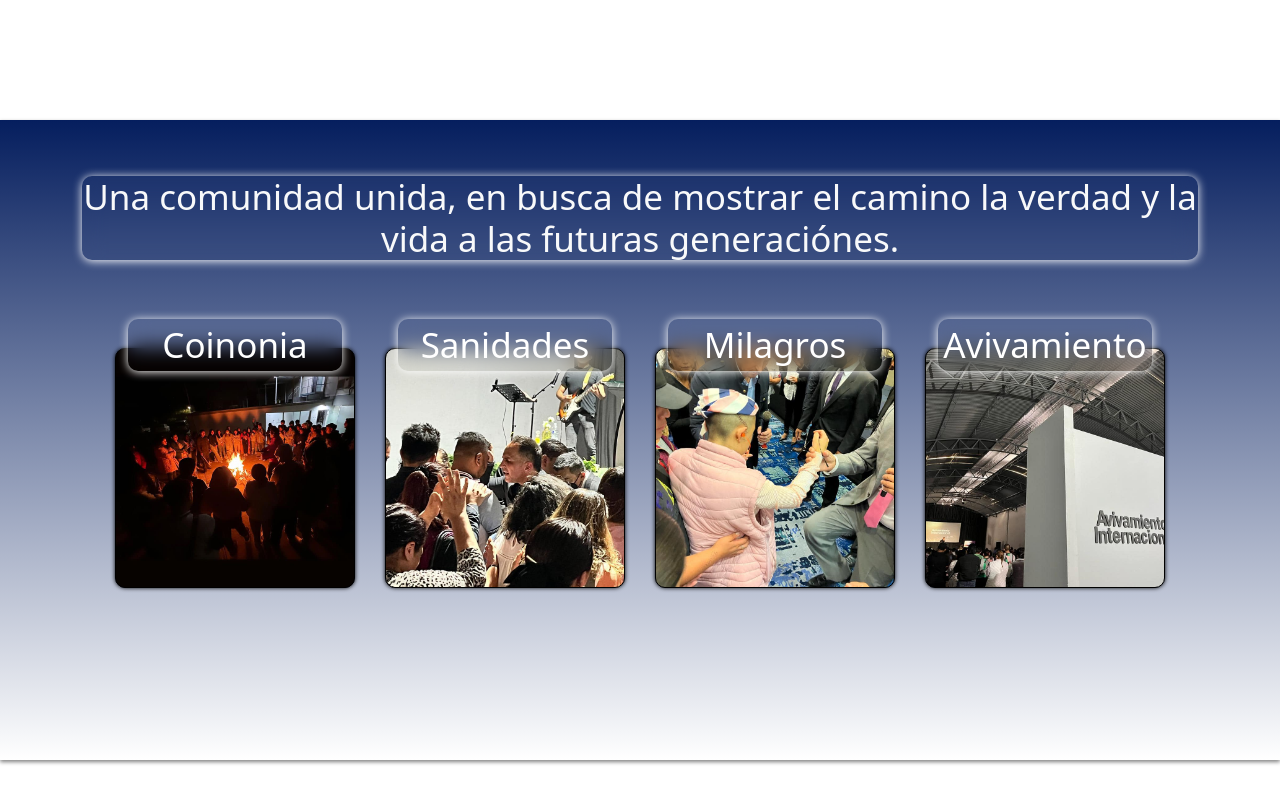
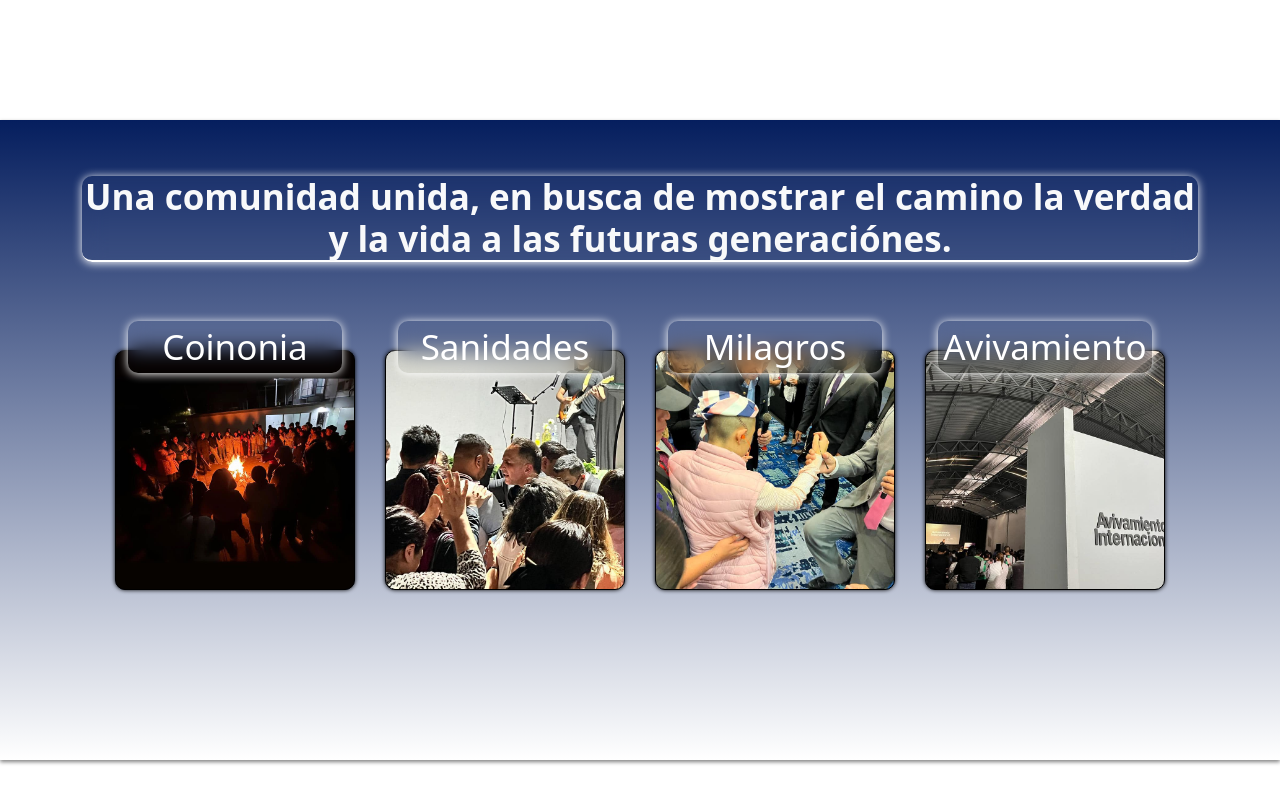
Before and after one commit to Katashikunomo/avivamiento, a PHP site: page /AVIVAMIENTO/index.php in a window 1280 px wide. Shown: the part 667-1467 px from the top of the page. Run offline with PHP 8.4, Linux system fonts and the light colour scheme; data that the repository does not hold is empty; a stand-in replaces the project's code that opens the database connection; some libraries are stand-ins or nearby versions.

Commit message:
cambios en estilos

```diff
--- a/index.php
+++ b/index.php
@@ -192,7 +192,7 @@ $array_fechas = getCountDates();
 
   <div style="margin-top: 120px; min-height: 80vh; /*background:#051E5E;*/ background:linear-gradient( #051E5E,#fff); box-shadow: 0 2px 4px grey; text-align: center;" >
     <div class="container pt-5">
-      <h2 class="mt-2 text-light cards_comunidad-texto" >Una comunidad unida, en busca de mostrar
+      <h2 class="mt-2 text-light cards_comunidad-texto" style="font-weight:bold; border-bottom: 2px solid #fff;" >Una comunidad unida, en busca de mostrar
         el camino la verdad y la vida a las futuras generaciónes.</h2>
         <!-- <hr style="color:#fff;"> -->
       <div class="row  " style="aling-items:center; justify-content:center;">
```
